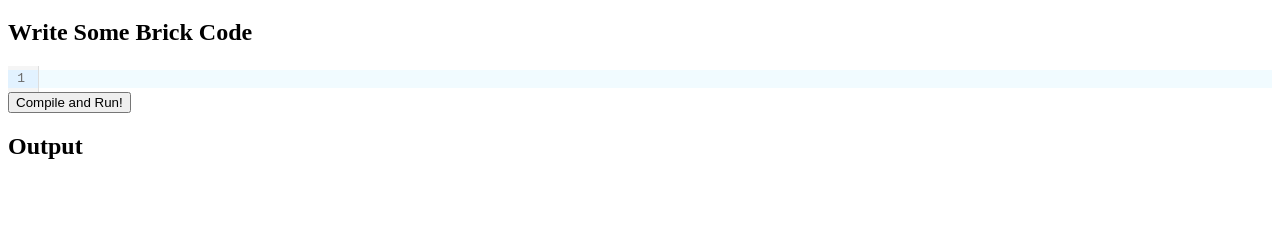
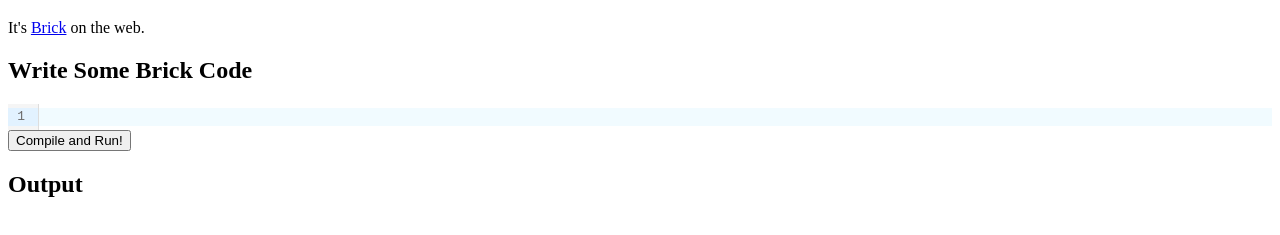
Before and after one commit to ryanisaacg/webrick, a website built with Vite: page site/index.html in a window 1280 px wide. Shown: the part 61-296 px from the top of the page. Built offline with nearby package versions, Linux system fonts and the light colour scheme.

Commit message:
Add a tiny explanation

```diff
--- a/site/index.html
+++ b/site/index.html
@@ -8,6 +8,7 @@
   </head>
   <body>
     <h1> WeBrick </h1>
+    <p> It's <a href="https://github.com/ryanisaacg/brick">Brick</a> on the web. </p>
     <h2> Write Some Brick Code </h2>
     <div id="editor"></div>
     <button id="build">Compile and Run!</button>
```
